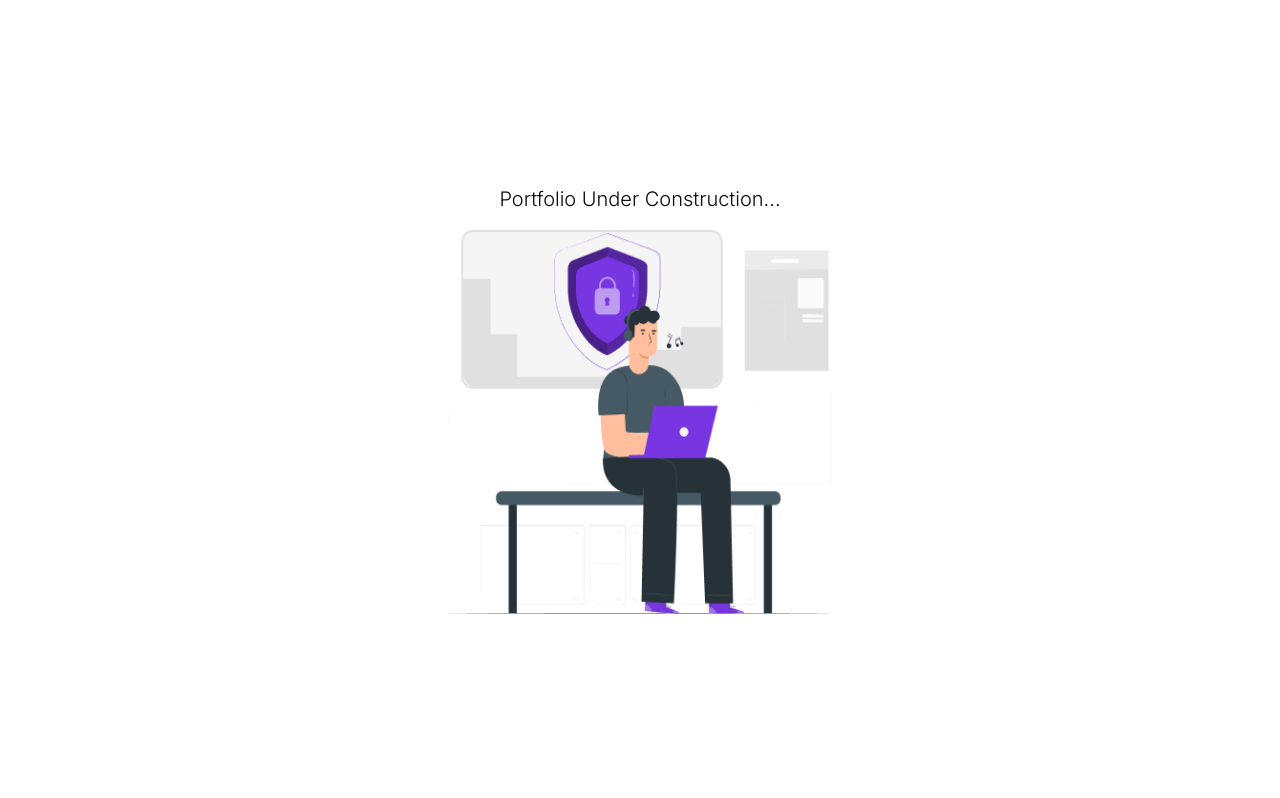
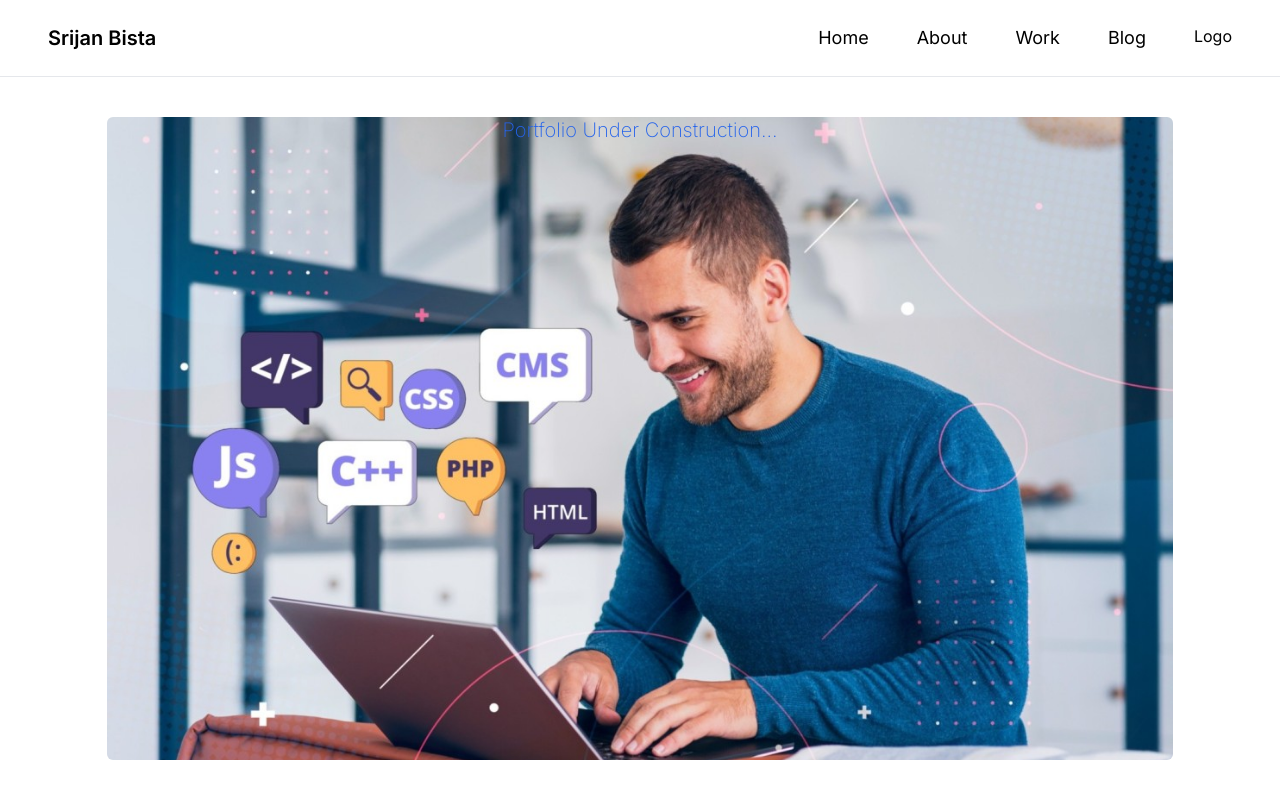
Before and after one commit to Srijanbista/Portfolio, a Next.js app: page / in a window 1280 px wide. Built offline with nearby package versions, Linux system fonts and the light colour scheme.

Commit message:
created and added navbar and hero section

```diff
--- a/src/app/layout.tsx
+++ b/src/app/layout.tsx
@@ -3,6 +3,7 @@ import { SpeedInsights } from "@vercel/speed-insights/next";
 import type { Metadata } from "next";
 import { Inter } from "next/font/google";
 import "./globals.css";
+import Navbar from "@/components/navbar/Navbar";
 
 const inter = Inter({ subsets: ["latin"] });
 
@@ -19,6 +20,7 @@ export default function RootLayout({
   return (
     <html lang="en">
       <body className={inter.className}>
+        <Navbar />
         {children}
         <Analytics />
         <SpeedInsights />
--- a/src/app/page.tsx
+++ b/src/app/page.tsx
@@ -1,18 +1,13 @@
-import Image from "next/image";
-
 export default function Home() {
   return (
-    <main className="flex min-h-screen flex-col items-center justify-center p-24">
-      <h1 className="animate-bounce mb-4 font-light text-sm lg:text-xl text-nowrap text-neutral-950 dark:text-white">
+    <main className="overflow-y-auto py-10 relative">
+      <h1 className="animate-bounce absolute text-center w-full text-blue-600 mb-4 font-extralight text-sm lg:text-xl text-nowrap dark:text-white">
         Portfolio Under Construction...
       </h1>
-      <Image
-        width={500}
-        height={500}
-        className="w-52 h-52 lg:w-96 lg:h-96"
-        src="/under-construction.png"
-        alt="under-construction"
-      />
+      <section
+        id="/"
+        className="flex justify-center items-center h-[calc(100vh-157px)] bg-[url('/hero.jpg')] bg-no-repeat rounded-md w-5/6 bg-cover bg-center ml-auto mr-auto"
+      ></section>
     </main>
   );
 }
--- /dev/null
+++ b/src/components/navbar/Navbar.tsx
@@ -0,0 +1,28 @@
+import Link from "next/link";
+
+const Navbar = () => {
+  return (
+    <nav className="px-6 lg:px-12 py-3 lg:py-6 flex justify-between border-b">
+      <span className="text-xl font-semibold cursor-pointer">Srijan Bista</span>
+      <div className="flex gap-x-6 lg:gap-x-12">
+        <ul className="flex gap-x-6 lg:gap-x-12">
+          <Link href="/">
+            <li className="text-lg cursor-pointer">Home</li>
+          </Link>
+          <Link href="#about">
+            <li className="text-lg cursor-pointer">About</li>
+          </Link>
+          <Link href="#work">
+            <li className="text-lg cursor-pointer">Work</li>
+          </Link>
+          <Link href="#blog">
+            <li className="text-lg cursor-pointer">Blog</li>
+          </Link>
+        </ul>
+        <span>Logo</span>
+      </div>
+    </nav>
+  );
+};
+
+export default Navbar;
```
